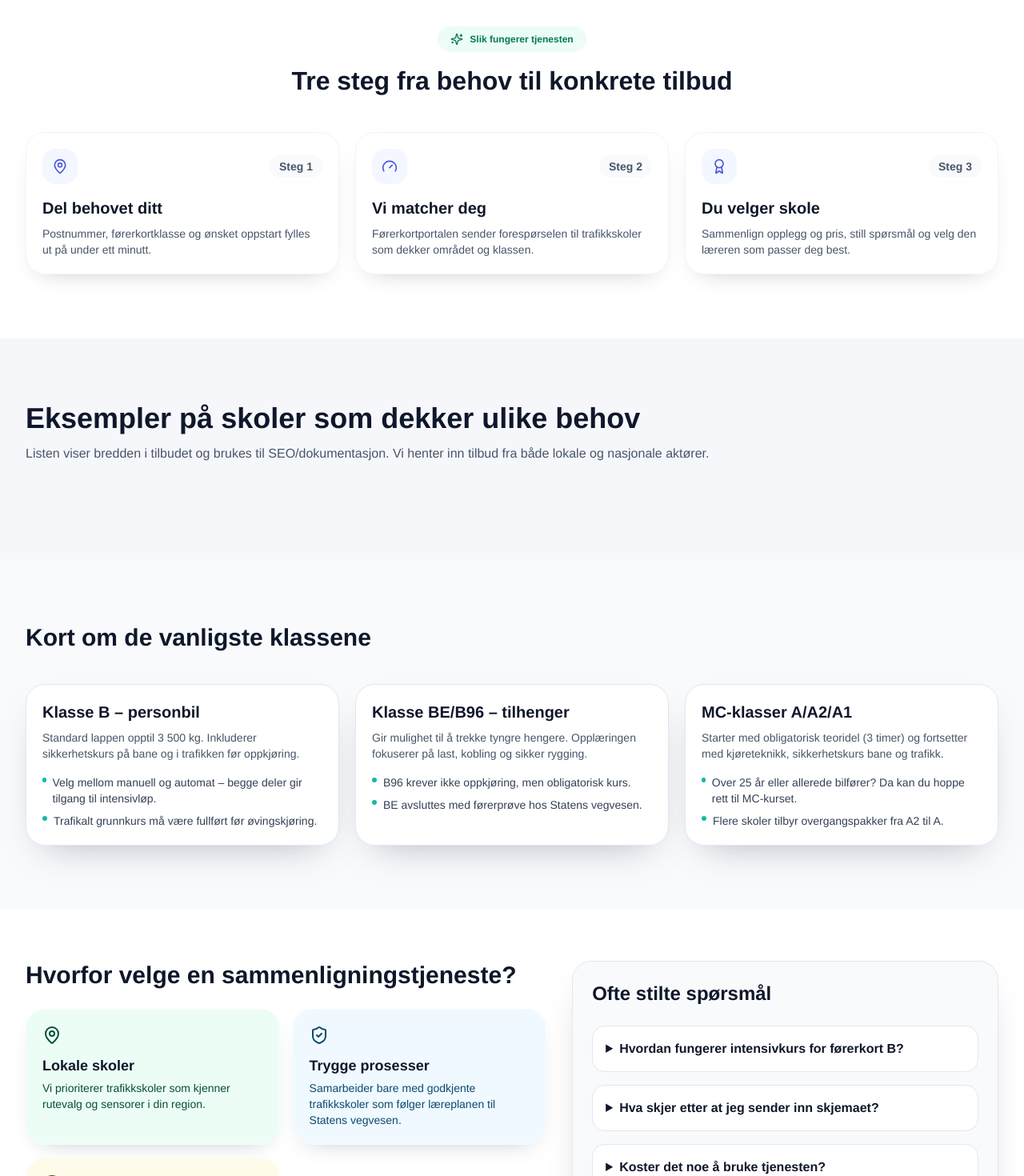
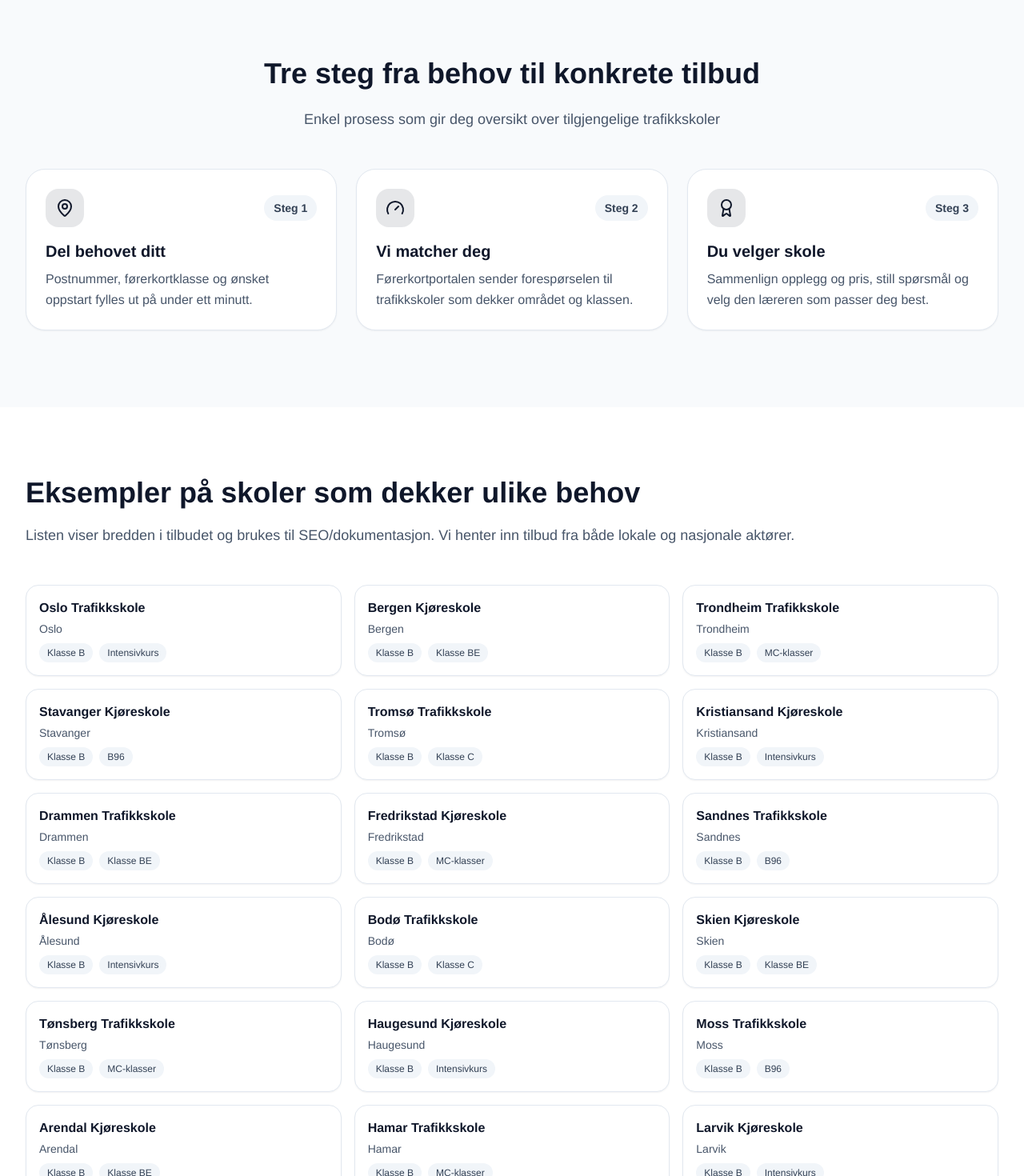
Before and after one commit to bringebass/forerkortportalen, a Next.js app: page / in a window 1280 px wide. Shown: the part 900-2370 px from the top of the page at 80% size. Built offline with nearby package versions, Linux system fonts and the light colour scheme.

Commit message:
removed headlines on mobile version

```diff
--- a/src/app/page.tsx
+++ b/src/app/page.tsx
@@ -163,12 +163,9 @@ export default function Home() {
         <div className="relative z-10 flex min-h-[400px] w-full items-center justify-center px-4 py-4 sm:px-6 sm:py-8 lg:min-h-[820px] lg:px-8 lg:py-28">
           <div className="flex w-full max-w-[1300px] flex-col gap-6 sm:gap-12 lg:flex-row lg:items-center">
             <div className="space-y-4 sm:space-y-6 lg:w-[50%]">
-              <h1 className="text-center text-[42px] font-semibold leading-[1.15] text-slate-900 sm:text-left sm:text-[48px] lg:text-[54px] lg:text-white">
+              <h1 className="hidden text-center text-[42px] font-semibold leading-[1.15] text-slate-900 sm:block sm:text-left sm:text-[48px] lg:text-[54px] lg:text-white">
                 Spar penger og finn riktig trafikkskole for deg
               </h1>
-              <p className="text-center text-sm text-slate-600 sm:hidden">
-                Helt gratis og uforpliktende
-              </p>
               <p className="hidden text-base text-slate-600 sm:block sm:text-lg lg:text-white/85">
                 Del behovet ditt én gang – vi kobler deg med kvalitetssikrede
                 trafikkskoler i området ditt slik at du kan sammenligne priser,
@@ -196,35 +193,34 @@ export default function Home() {
         </div>
       </section>
 
-      <section id="hvordan" className="bg-white pt-10 pb-16 sm:pt-12 sm:pb-20 font-sans">
-        <div className="container mx-auto max-w-[1300px] space-y-10 px-4 sm:px-6 lg:px-8">
-          <div className="max-w-2xl text-center mx-auto space-y-3">
-            <div className="inline-flex items-center justify-center rounded-full bg-emerald-50 px-4 py-2 text-xs font-semibold text-emerald-700">
-              <Sparkles className="mr-2 h-4 w-4" />
-              Slik fungerer tjenesten
-            </div>
-            <h2 className="text-[32px] font-semibold text-slate-900 font-display">
+      <section id="hvordan" className="bg-slate-50 pt-16 pb-20 sm:pt-20 sm:pb-24 font-sans">
+        <div className="container mx-auto max-w-[1300px] space-y-12 px-4 sm:px-6 lg:px-8">
+          <div className="max-w-2xl text-center mx-auto space-y-4">
+            <h2 className="text-[32px] font-semibold text-slate-900 sm:text-[36px]">
               Tre steg fra behov til konkrete tilbud
             </h2>
+            <p className="text-base text-slate-600 sm:text-lg">
+              Enkel prosess som gir deg oversikt over tilgjengelige trafikkskoler
+            </p>
           </div>
-          <div className="grid gap-5 md:grid-cols-3">
+          <div className="grid gap-6 md:grid-cols-3">
             {steps.map((step, index) => (
               <article
                 key={step.title}
-                className="rounded-3xl border border-slate-100 bg-white p-5 shadow-subtle transition hover:-translate-y-1 hover:shadow-card"
+                className="rounded-3xl border border-slate-200 bg-white p-6 shadow-sm transition hover:shadow-md"
               >
-                <div className="flex items-center justify-between">
-                  <div className="rounded-2xl bg-brand-50 p-3 text-brand-600">
-                    <step.icon className="h-5 w-5" />
+                <div className="flex items-center justify-between mb-4">
+                  <div className="rounded-2xl bg-slate-900/10 p-3 text-slate-900">
+                    <step.icon className="h-6 w-6" />
                   </div>
-                  <span className="rounded-full bg-slate-50 px-3 py-1 text-sm font-semibold text-slate-600">
+                  <span className="rounded-full bg-slate-100 px-3 py-1.5 text-sm font-semibold text-slate-700">
                     Steg {index + 1}
                   </span>
                 </div>
-                <h3 className="mt-4 text-xl font-semibold text-slate-900 font-display">
+                <h3 className="text-xl font-semibold text-slate-900 mb-2">
                   {step.title}
                 </h3>
-                <p className="mt-2 text-sm text-slate-600">{step.description}</p>
+                <p className="text-base text-slate-600 leading-relaxed">{step.description}</p>
               </article>
             ))}
           </div>
@@ -233,28 +229,31 @@ export default function Home() {
 
       <DrivingSchoolList />
 
-      <section id="klasser" className="bg-slate-50 py-16 sm:py-20">
-        <div className="container mx-auto max-w-[1300px] space-y-10 px-4 sm:px-6 lg:px-8">
+      <section id="klasser" className="bg-white py-16 sm:py-20">
+        <div className="container mx-auto max-w-[1300px] space-y-12 px-4 sm:px-6 lg:px-8">
           <div className="max-w-2xl">
-            <h2 className="text-3xl font-semibold text-slate-900">
+            <h2 className="text-[32px] font-semibold text-slate-900 sm:text-[36px]">
               Kort om de vanligste klassene
             </h2>
+            <p className="mt-3 text-base text-slate-600 sm:text-lg">
+              Oversikt over de mest populære førerkortklassene og hva de innebærer
+            </p>
           </div>
-          <div className="grid gap-5 md:grid-cols-3">
+          <div className="grid gap-6 md:grid-cols-3">
             {licenseInfo.map((license) => (
               <article
                 key={license.title}
-                className="rounded-3xl border border-slate-200 bg-white p-5 shadow-card"
+                className="rounded-3xl border border-slate-200 bg-white p-6 shadow-sm hover:shadow-md transition"
               >
-                <h3 className="text-xl font-semibold text-slate-900">
+                <h3 className="text-xl font-semibold text-slate-900 mb-3">
                   {license.title}
                 </h3>
-                <p className="mt-2 text-sm text-slate-600">{license.content}</p>
-                <ul className="mt-4 space-y-2 text-sm text-slate-700">
+                <p className="text-base text-slate-600 mb-4 leading-relaxed">{license.content}</p>
+                <ul className="space-y-3 text-sm text-slate-700">
                   {license.bullets.map((bullet) => (
-                    <li key={bullet} className="flex items-start gap-2">
-                      <span className="mt-1 h-1.5 w-1.5 rounded-full bg-accent-500" />
-                      <span>{bullet}</span>
+                    <li key={bullet} className="flex items-start gap-3">
+                      <span className="mt-1.5 h-1.5 w-1.5 rounded-full bg-[#3bb54a] flex-shrink-0" />
+                      <span className="leading-relaxed">{bullet}</span>
                     </li>
                   ))}
                 </ul>
@@ -264,41 +263,44 @@ export default function Home() {
         </div>
       </section>
 
-      <section id="faq" className="bg-white py-16">
+      <section id="faq" className="bg-slate-50 py-16 sm:py-20">
         <div className="container mx-auto max-w-[1300px] grid gap-8 px-4 sm:px-6 lg:grid-cols-[1.1fr_0.9fr] lg:px-8">
           <div className="space-y-6">
             <div>
-              <h2 className="text-3xl font-semibold text-slate-900">
+              <h2 className="text-[32px] font-semibold text-slate-900 sm:text-[36px] mb-3">
                 Hvorfor velge en sammenligningstjeneste?
               </h2>
+              <p className="text-base text-slate-600 sm:text-lg">
+                Vi gjør det enkelt å finne og sammenligne trafikkskoler
+              </p>
             </div>
             <div className="grid gap-4 sm:grid-cols-2">
-              {valuePoints.map(({ title, copy, icon: Icon, color }) => (
+              {valuePoints.map(({ title, copy, icon: Icon }) => (
                 <article
                   key={title}
-                  className={`rounded-3xl border border-white/40 p-5 shadow-subtle ${color}`}
+                  className="rounded-3xl border border-slate-200 bg-white p-6 shadow-sm hover:shadow-md transition"
                 >
-                  <Icon className="mb-3 h-6 w-6 text-current" />
-                  <h3 className="text-lg font-semibold">{title}</h3>
-                  <p className="mt-1 text-sm">{copy}</p>
+                  <Icon className="mb-4 h-6 w-6 text-slate-900" />
+                  <h3 className="text-lg font-semibold text-slate-900 mb-2">{title}</h3>
+                  <p className="text-sm text-slate-600 leading-relaxed">{copy}</p>
                 </article>
               ))}
             </div>
           </div>
-          <div className="space-y-6 rounded-3xl border border-slate-200 bg-slate-50 p-6 shadow-card">
+          <div className="space-y-6 rounded-3xl border border-slate-200 bg-white p-6 shadow-sm">
             <h3 className="text-2xl font-semibold text-slate-900">
               Ofte stilte spørsmål
             </h3>
-            <div className="space-y-4 text-sm">
+            <div className="space-y-3">
               {faq.map((item) => (
                 <details
                   key={item.q}
-                  className="group rounded-2xl border border-slate-200 bg-white p-4"
+                  className="group rounded-2xl border border-slate-200 bg-slate-50 p-4 hover:bg-slate-100 transition"
                 >
                   <summary className="cursor-pointer text-base font-semibold text-slate-900 marker:hidden">
                     {item.q}
                   </summary>
-                  <p className="mt-3 text-sm text-slate-600">{item.a}</p>
+                  <p className="mt-3 text-sm text-slate-600 leading-relaxed">{item.a}</p>
                 </details>
               ))}
             </div>
@@ -306,18 +308,18 @@ export default function Home() {
         </div>
       </section>
 
-      <section className="bg-slate-900 py-16">
-        <div className="container mx-auto max-w-4xl rounded-3xl bg-white px-6 py-12 text-center shadow-xl sm:px-10">
-          <h2 className="text-3xl font-semibold text-slate-900">
+      <section className="bg-slate-900 py-16 sm:py-20">
+        <div className="container mx-auto max-w-4xl rounded-3xl bg-white px-6 py-12 text-center shadow-lg sm:px-10">
+          <h2 className="text-[32px] font-semibold text-slate-900 sm:text-[36px]">
             Klar for å motta tilbud?
           </h2>
-          <p className="mt-3 text-base text-slate-600">
+          <p className="mt-4 text-base text-slate-600 sm:text-lg">
             Åpne skjemaet øverst og send inn på under ett minutt – helt gratis og
             uforpliktende.
           </p>
           <a
             href="#skjema"
-            className="mt-6 inline-flex items-center rounded-full bg-[#00895F] px-8 py-3 text-sm font-semibold text-white transition hover:bg-[#0A6F50]"
+            className="mt-6 inline-flex items-center rounded-full bg-[#3bb54a] px-8 py-3.5 text-base font-semibold text-white transition hover:bg-[#2d8f3d] shadow-sm"
           >
             Start skjema
           </a>
--- a/src/components/DrivingSchoolList.tsx
+++ b/src/components/DrivingSchoolList.tsx
@@ -1,17 +1,63 @@
+const drivingSchools = [
+  { name: "Oslo Trafikkskole", location: "Oslo", specialties: ["Klasse B", "Intensivkurs"] },
+  { name: "Bergen Kjøreskole", location: "Bergen", specialties: ["Klasse B", "Klasse BE"] },
+  { name: "Trondheim Trafikkskole", location: "Trondheim", specialties: ["Klasse B", "MC-klasser"] },
+  { name: "Stavanger Kjøreskole", location: "Stavanger", specialties: ["Klasse B", "B96"] },
+  { name: "Tromsø Trafikkskole", location: "Tromsø", specialties: ["Klasse B", "Klasse C"] },
+  { name: "Kristiansand Kjøreskole", location: "Kristiansand", specialties: ["Klasse B", "Intensivkurs"] },
+  { name: "Drammen Trafikkskole", location: "Drammen", specialties: ["Klasse B", "Klasse BE"] },
+  { name: "Fredrikstad Kjøreskole", location: "Fredrikstad", specialties: ["Klasse B", "MC-klasser"] },
+  { name: "Sandnes Trafikkskole", location: "Sandnes", specialties: ["Klasse B", "B96"] },
+  { name: "Ålesund Kjøreskole", location: "Ålesund", specialties: ["Klasse B", "Intensivkurs"] },
+  { name: "Bodø Trafikkskole", location: "Bodø", specialties: ["Klasse B", "Klasse C"] },
+  { name: "Skien Kjøreskole", location: "Skien", specialties: ["Klasse B", "Klasse BE"] },
+  { name: "Tønsberg Trafikkskole", location: "Tønsberg", specialties: ["Klasse B", "MC-klasser"] },
+  { name: "Haugesund Kjøreskole", location: "Haugesund", specialties: ["Klasse B", "Intensivkurs"] },
+  { name: "Moss Trafikkskole", location: "Moss", specialties: ["Klasse B", "B96"] },
+  { name: "Arendal Kjøreskole", location: "Arendal", specialties: ["Klasse B", "Klasse BE"] },
+  { name: "Hamar Trafikkskole", location: "Hamar", specialties: ["Klasse B", "MC-klasser"] },
+  { name: "Larvik Kjøreskole", location: "Larvik", specialties: ["Klasse B", "Intensivkurs"] },
+  { name: "Halden Trafikkskole", location: "Halden", specialties: ["Klasse B", "Klasse C"] },
+  { name: "Gjøvik Kjøreskole", location: "Gjøvik", specialties: ["Klasse B", "B96"] },
+];
+
 export function DrivingSchoolList() {
   return (
-    <section id="trafikkskoler" className="py-16 sm:py-20">
+    <section id="trafikkskoler" className="bg-white py-16 sm:py-20">
       <div className="container mx-auto max-w-[1300px] px-4 sm:px-6 lg:px-8">
-        <div className="mb-10 flex flex-col gap-4 text-center sm:text-left">
+        <div className="mb-12 flex flex-col gap-4 text-center sm:text-left">
           <div>
-            <h2 className="text-3xl font-semibold text-slate-900 sm:text-4xl">
+            <h2 className="text-[32px] font-semibold text-slate-900 sm:text-[36px]">
               Eksempler på skoler som dekker ulike behov
             </h2>
-            <p className="mt-3 text-base text-slate-600">
+            <p className="mt-3 text-base text-slate-600 sm:text-lg">
               Listen viser bredden i tilbudet og brukes til SEO/dokumentasjon. Vi
               henter inn tilbud fra både lokale og nasjonale aktører.
             </p>
           </div>
+        </div>
+        <div className="grid gap-4 sm:grid-cols-2 lg:grid-cols-3">
+          {drivingSchools.map((school) => (
+            <div
+              key={school.name}
+              className="rounded-2xl border border-slate-200 bg-white p-4 shadow-sm hover:shadow-md transition"
+            >
+              <h3 className="font-semibold text-slate-900 text-base mb-1">
+                {school.name}
+              </h3>
+              <p className="text-sm text-slate-600 mb-2">{school.location}</p>
+              <div className="flex flex-wrap gap-2">
+                {school.specialties.map((specialty) => (
+                  <span
+                    key={specialty}
+                    className="inline-flex items-center rounded-full bg-slate-100 px-2.5 py-1 text-xs font-medium text-slate-700"
+                  >
+                    {specialty}
+                  </span>
+                ))}
+              </div>
+            </div>
+          ))}
         </div>
       </div>
     </section>
```
